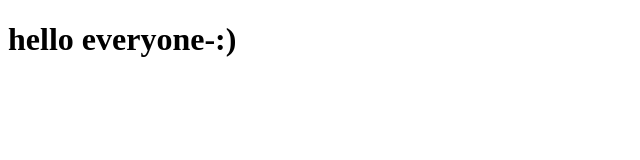
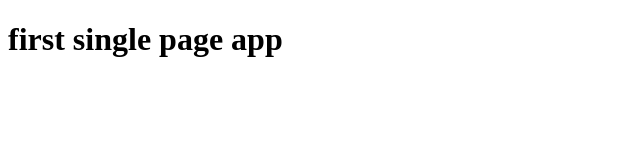
Before and after one commit to MishalFrancis/Single-page-application, a plain HTML site: page index.html in a window 1280 px wide. Shown: the whole page, without its empty margins (0-640 px from the left). Drawn offline with Linux system fonts and the light colour scheme.

Commit message:
First web file.

```diff
--- a/index.html
+++ b/index.html
@@ -5,6 +5,6 @@
     <title>Hello </title>
   </head>
   <body>
-  <h1>hello everyone-:)</h1>
+  <h1>first single page app</h1>
   </body>
 </html>
```
